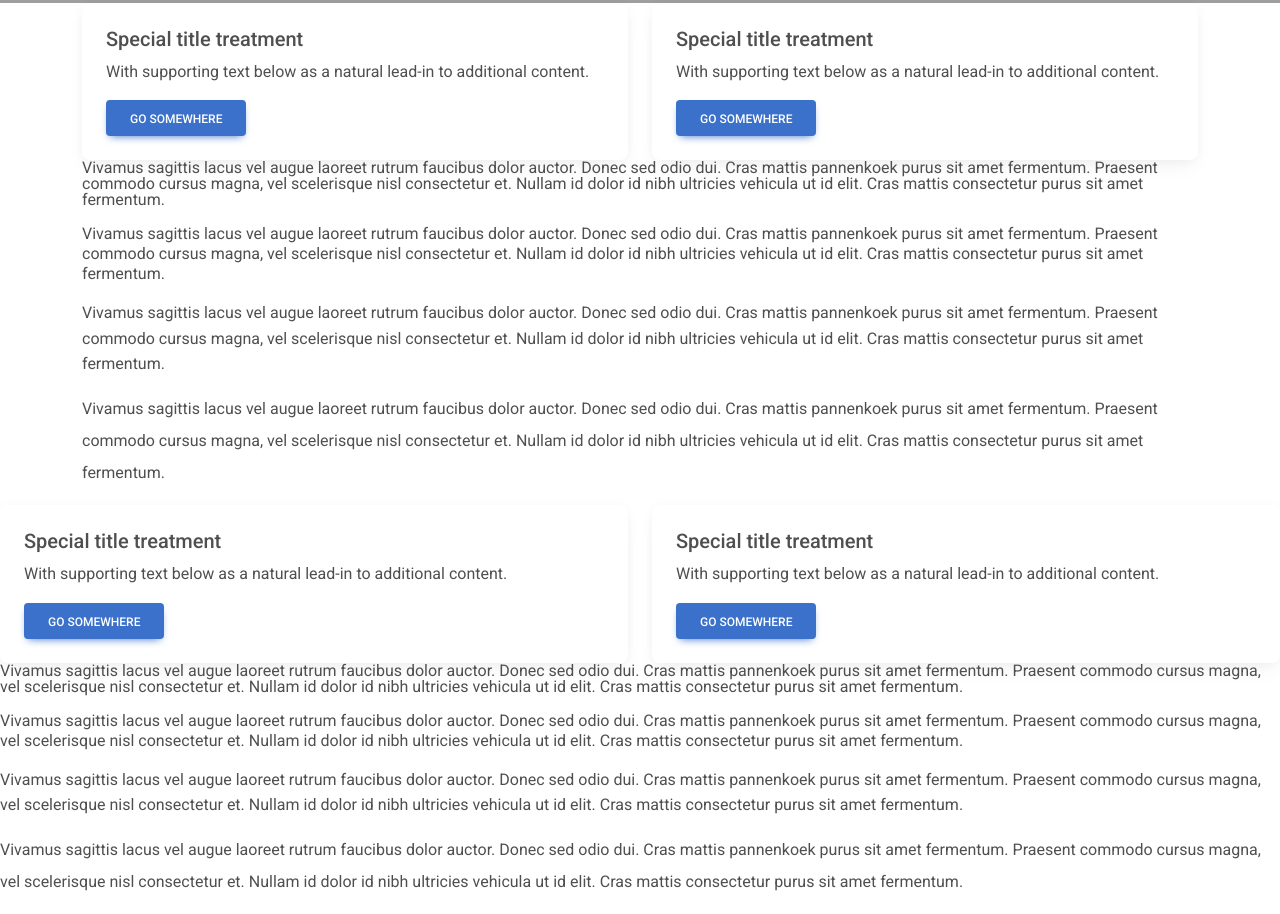
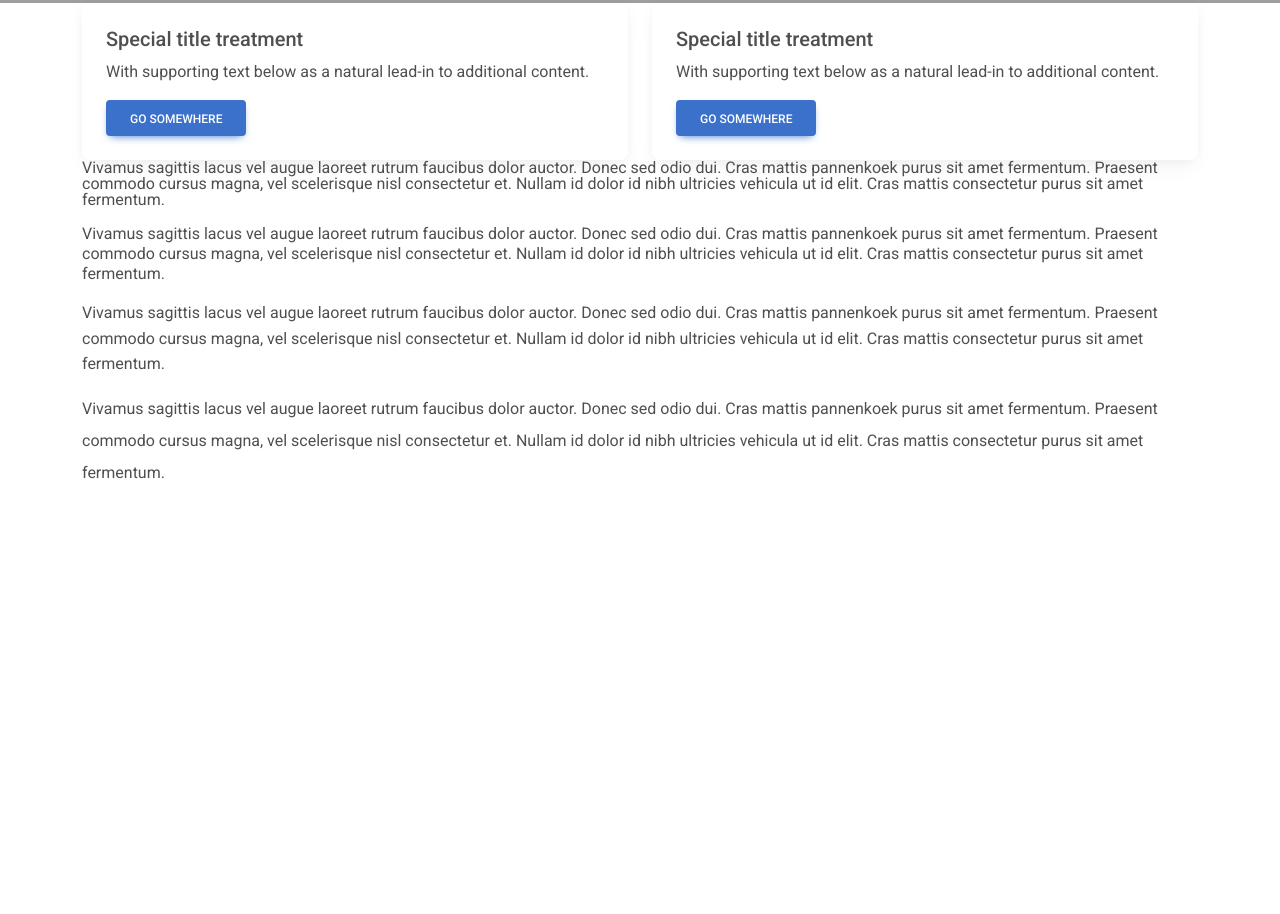
Before and after one commit to Diatemba99/MbodjProjet, a plain HTML site: page index.html in a window 1280 px wide. Shown: the part 1016-1930 px from the top of the page. After the commit the page ends 1521 px from the top, so only its background shows below. Drawn offline with nearby package versions, Linux system fonts and the light colour scheme; grey boxes are pictures that could not be loaded.

```diff
--- a/index.html
+++ b/index.html
@@ -242,57 +242,6 @@
   <!--========================================================================================================================================================================  -->
   <!--========================================================================================================================================================================  -->
 
-  <!-- DEBUT CARD -->
-  <div class="row">
-    <div class="col-sm-6">
-      <div class="card">
-        <div class="card-body">
-          <h5 class="card-title">Special title treatment</h5>
-          <p class="card-text">With supporting text below as a natural lead-in to additional content.</p>
-          <a href="#" class="btn btn-primary">Go somewhere</a>
-        </div>
-      </div>
-    </div>
-
-    <div class="col-sm-6">
-      <div class="card">
-        <div class="card-body">
-          <h5 class="card-title">Special title treatment</h5>
-          <p class="card-text">With supporting text below as a natural lead-in to additional content.</p>
-          <a href="#" class="btn btn-primary">Go somewhere</a>
-        </div>
-      </div>
-    </div>
-  </div>
-
-
-
-  <!-- DEBUT PARAGRAPHE -->
-  <p class="lh-1 animate__animated animate__bounce animate__delay-2s">
-    Vivamus sagittis lacus vel augue laoreet rutrum faucibus dolor auctor. Donec sed odio
-    dui. Cras mattis pannenkoek purus sit amet fermentum. Praesent commodo cursus magna, vel
-    scelerisque nisl consectetur et. Nullam id dolor id nibh ultricies vehicula ut id elit.
-    Cras mattis consectetur purus sit amet fermentum.
-  </p>
-  <p class="lh-sm">
-    Vivamus sagittis lacus vel augue laoreet rutrum faucibus dolor auctor. Donec sed odio
-    dui. Cras mattis pannenkoek purus sit amet fermentum. Praesent commodo cursus magna, vel
-    scelerisque nisl consectetur et. Nullam id dolor id nibh ultricies vehicula ut id elit.
-    Cras mattis consectetur purus sit amet fermentum.
-  </p>
-  <p class="lh-base">
-    Vivamus sagittis lacus vel augue laoreet rutrum faucibus dolor auctor. Donec sed odio
-    dui. Cras mattis pannenkoek purus sit amet fermentum. Praesent commodo cursus magna, vel
-    scelerisque nisl consectetur et. Nullam id dolor id nibh ultricies vehicula ut id elit.
-    Cras mattis consectetur purus sit amet fermentum.
-  </p>
-  <p class="lh-lg">
-    Vivamus sagittis lacus vel augue laoreet rutrum faucibus dolor auctor. Donec sed odio
-    dui. Cras mattis pannenkoek purus sit amet fermentum. Praesent commodo cursus magna, vel
-    scelerisque nisl consectetur et. Nullam id dolor id nibh ultricies vehicula ut id elit.
-    Cras mattis consectetur purus sit amet fermentum.
-  </p>
-  <!-- FIN PARAGRAPHE -->
 
 
 
@@ -302,10 +251,6 @@
   <!-- FIN FOOTER -->
 
 
-
-
-  <!-- FIN CARD -->
-
   <!-- DEBUT CDN JS  -->
   <!-- MDB -->
   <script type="text/javascript" src="https://cdnjs.cloudflare.com/ajax/libs/mdb-ui-kit/6.4.2/mdb.min.js"></script>
```
